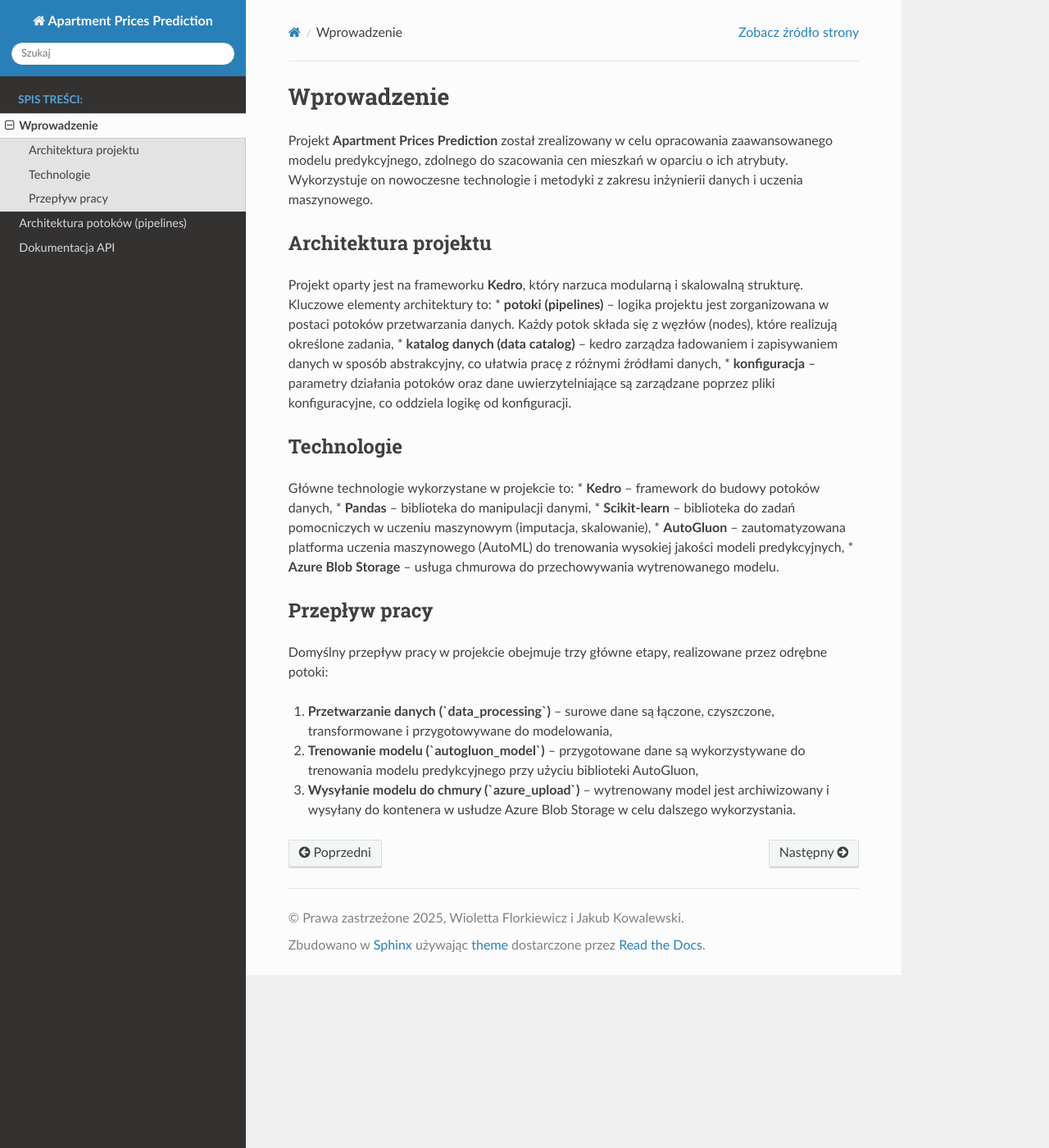
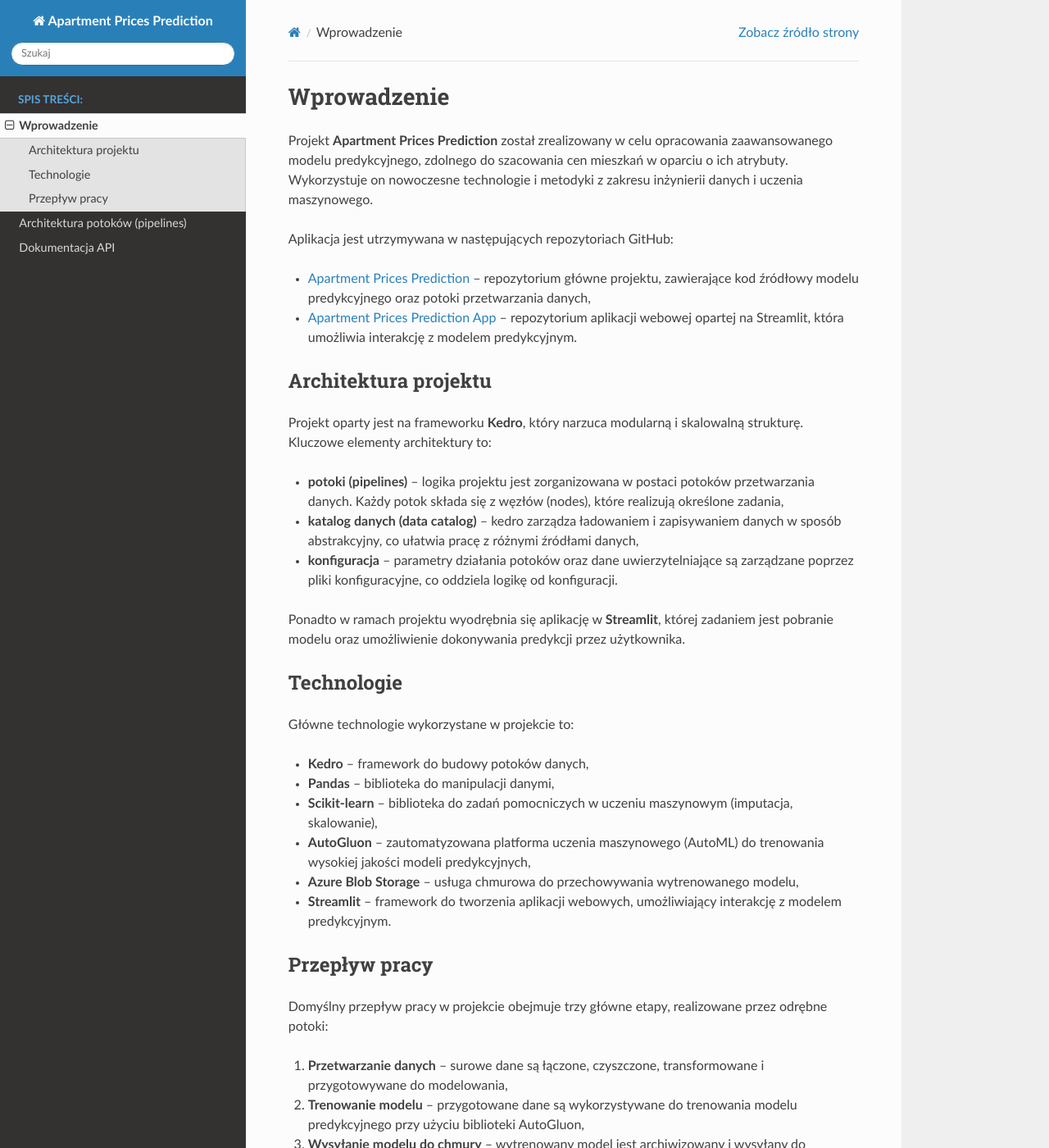
Before and after one commit to kowalewskijakub/apartment-prices-prediction, a Sphinx documentation site: the page built from docs/source/introduction.rst, in a window 1280 px wide and 1400 px high. Shown: the whole window at 82% size. Built offline with Sphinx 7.4.7 and the Read the Docs theme 3.1.0, drawn with Linux system fonts in a browser that asks for light colours; pages that are not in the unit, such as notebooks, are missing from menus.

Commit message:
Update introduction and pipelines documentation; enhance project overview and clarify pipeline responsibilities

```diff
--- a/docs/source/introduction.rst
+++ b/docs/source/introduction.rst
@@ -5,29 +5,43 @@
 
 Projekt **Apartment Prices Prediction** został zrealizowany w celu opracowania zaawansowanego modelu predykcyjnego, zdolnego do szacowania cen mieszkań w oparciu o ich atrybuty. Wykorzystuje on nowoczesne technologie i metodyki z zakresu inżynierii danych i uczenia maszynowego.
 
+
+Aplikacja jest utrzymywana w następujących repozytoriach GitHub:
+
+*   `Apartment Prices Prediction <https://github.com/kowalewskijakub/apartment-prices-prediction>`_ – repozytorium główne projektu, zawierające kod źródłowy modelu predykcyjnego oraz potoki przetwarzania danych,
+*   `Apartment Prices Prediction App <https://github.com/kowalewskijakub/apartment-prices-prediction-app>`_ – repozytorium aplikacji webowej opartej na Streamlit, która umożliwia interakcję z modelem predykcyjnym.
+
+
 Architektura projektu
 ---------------------
 
 Projekt oparty jest na frameworku **Kedro**, który narzuca modularną i skalowalną strukturę. Kluczowe elementy architektury to:
+
 *   **potoki (pipelines)** – logika projektu jest zorganizowana w postaci potoków przetwarzania danych. Każdy potok składa się z węzłów (nodes), które realizują określone zadania,
 *   **katalog danych (data catalog)** – kedro zarządza ładowaniem i zapisywaniem danych w sposób abstrakcyjny, co ułatwia pracę z różnymi źródłami danych,
 *   **konfiguracja** – parametry działania potoków oraz dane uwierzytelniające są zarządzane poprzez pliki konfiguracyjne, co oddziela logikę od konfiguracji.
+
+
+Ponadto w ramach projektu wyodrębnia się aplikację w **Streamlit**, której zadaniem jest pobranie modelu oraz umożliwienie dokonywania predykcji przez użytkownika.
+
 
 Technologie
 -----------
 
 Główne technologie wykorzystane w projekcie to:
+
 *   **Kedro** – framework do budowy potoków danych,
 *   **Pandas** – biblioteka do manipulacji danymi,
 *   **Scikit-learn** – biblioteka do zadań pomocniczych w uczeniu maszynowym (imputacja, skalowanie),
 *   **AutoGluon** – zautomatyzowana platforma uczenia maszynowego (AutoML) do trenowania wysokiej jakości modeli predykcyjnych,
-*   **Azure Blob Storage** – usługa chmurowa do przechowywania wytrenowanego modelu.
+*   **Azure Blob Storage** – usługa chmurowa do przechowywania wytrenowanego modelu,
+*   **Streamlit** – framework do tworzenia aplikacji webowych, umożliwiający interakcję z modelem predykcyjnym.
 
 Przepływ pracy
 --------------
 
 Domyślny przepływ pracy w projekcie obejmuje trzy główne etapy, realizowane przez odrębne potoki:
 
-1.  **Przetwarzanie danych (`data_processing`)** – surowe dane są łączone, czyszczone, transformowane i przygotowywane do modelowania,
-2.  **Trenowanie modelu (`autogluon_model`)** – przygotowane dane są wykorzystywane do trenowania modelu predykcyjnego przy użyciu biblioteki AutoGluon,
-3.  **Wysyłanie modelu do chmury (`azure_upload`)** – wytrenowany model jest archiwizowany i wysyłany do kontenera w usłudze Azure Blob Storage w celu dalszego wykorzystania.
+1.  **Przetwarzanie danych** – surowe dane są łączone, czyszczone, transformowane i przygotowywane do modelowania,
+2.  **Trenowanie modelu** – przygotowane dane są wykorzystywane do trenowania modelu predykcyjnego przy użyciu biblioteki AutoGluon,
+3.  **Wysyłanie modelu do chmury** – wytrenowany model jest archiwizowany i wysyłany do kontenera w usłudze Azure Blob Storage w celu dalszego wykorzystania.
--- a/docs/source/pipelines.rst
+++ b/docs/source/pipelines.rst
@@ -10,9 +10,9 @@
 
 Projekt definiuje trzy główne potoki, które są rejestrowane w pliku `pipeline_registry.py`:
 
-1.  **`data_processing`** – odpowiedzialny za pełne przygotowanie danych – od surowych, połączonych plików do oczyszczonego i przetworzonego zbioru gotowego do modelowania,
-2.  **`autogluon_model`** – odpowiedzialny za proces trenowania modelu uczenia maszynowego – dzieli dane na zbiory treningowe i testowe, trenuje model przy użyciu AutoGluon, a następnie generuje predykcje na zbiorze testowym,
-3.  **`azure_upload`** – odpowiedzialny za wdrożenie (deployment) modelu. Wysyła cały katalog z wytrenowanym predyktorem do usługi Azure Blob Storage.
+1.  **data_processing** – odpowiedzialny za pełne przygotowanie danych – od surowych, połączonych plików do oczyszczonego i przetworzonego zbioru gotowego do modelowania,
+2.  **autogluon_model** – odpowiedzialny za proces trenowania modelu uczenia maszynowego – dzieli dane na zbiory treningowe i testowe, trenuje model przy użyciu AutoGluon, a następnie generuje predykcje na zbiorze testowym,
+3.  **azure_upload** – odpowiedzialny za wdrożenie (deployment) modelu. Wysyła cały katalog z wytrenowanym predyktorem do usługi Azure Blob Storage.
 
 Potok domyślny (`__default__`)
 -----------------------------
```
